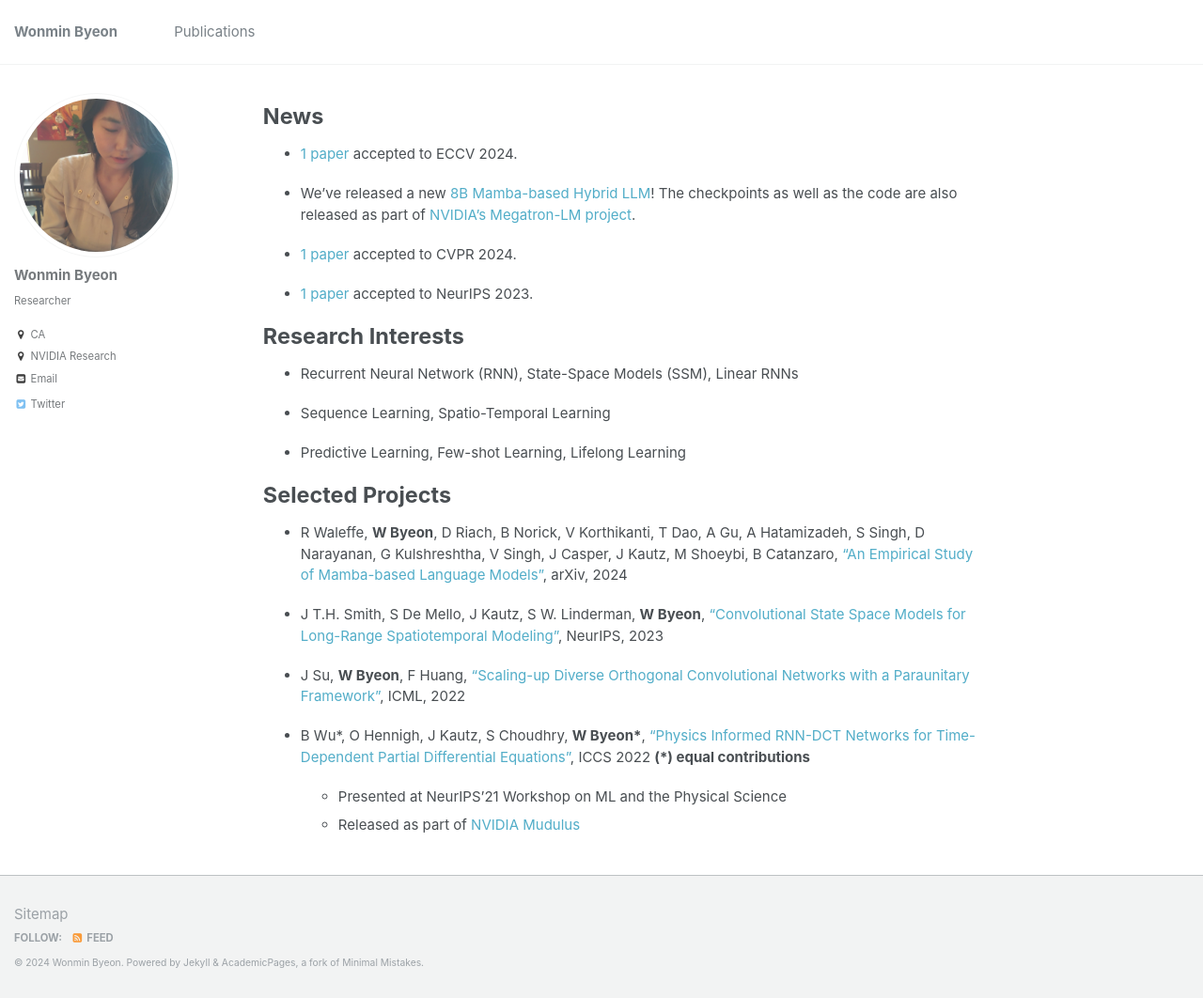
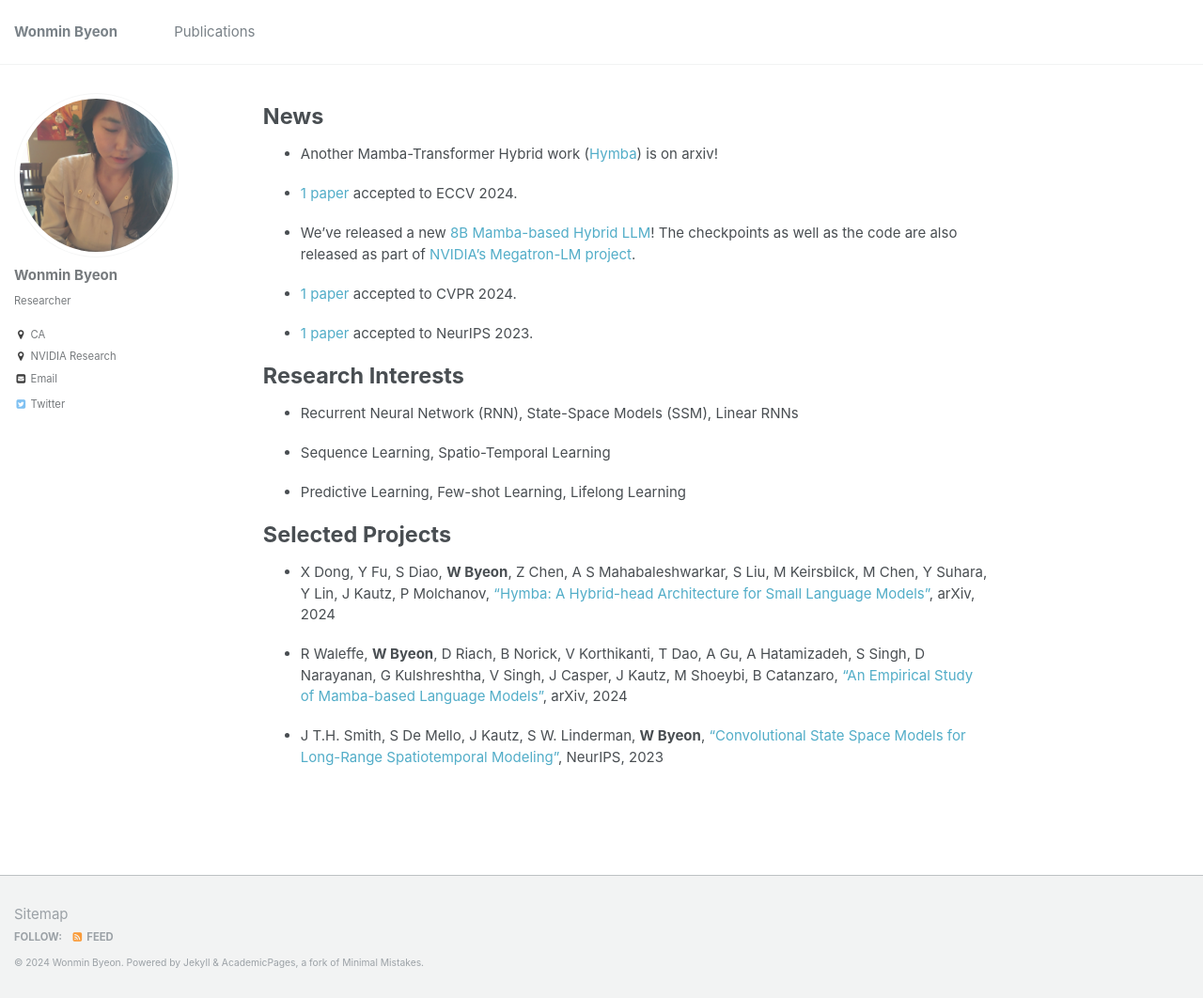
Before and after one commit to wonmin-byeon/wonmin-byeon.github.io, a Jekyll site: the page built from _pages/about.md, in a window 1280 px wide and 1062 px high. Shown: the whole window at 94% size. Built offline with Jekyll 4.4.1, drawn with Linux system fonts in a browser that asks for light colours.

Commit message:
add hymba paper

```diff
--- a/_config.yml
+++ b/_config.yml
@@ -45,8 +45,8 @@ staticman:
       type               : "date"
       options:
         format           : "iso8601" # "iso8601" (default), "timestamp-seconds", "timestamp-milliseconds"
-atom_feed:
-  path                   : # blank (default) uses feed.xml
+# atom_feed:
+#   path                   : # blank (default) uses feed.xml
 
 # SEO Related
 google_site_verification :
--- a/_pages/about.md
+++ b/_pages/about.md
@@ -10,6 +10,8 @@ redirect_from:
 
 News
 ======
+
+* Another Mamba-Transformer Hybrid work ([Hymba](https://wonmin-byeon.github.io/publication/2024-hymba)) is on arxiv!
 
 * [1 paper](https://wonmin-byeon.github.io/publication/2024-mtvg) accepted to ECCV 2024.
 
@@ -33,15 +35,17 @@ Research Interests
 
 Selected Projects
 ======
+* X Dong, Y Fu, S Diao, <b>W Byeon</b>, Z Chen, A S Mahabaleshwarkar, S Liu, M Keirsbilck, M Chen, Y Suhara, Y Lin, J Kautz, P Molchanov, ["Hymba: A Hybrid-head Architecture for Small Language Models"](https://wonmin-byeon.github.io/publication/2024-hymba), arXiv, 2024
+
 * R Waleffe, <b>W Byeon</b>, D Riach, B Norick, V Korthikanti, T Dao, A Gu, A Hatamizadeh, S Singh, D Narayanan, G Kulshreshtha, V Singh, J Casper, J Kautz, M Shoeybi, B Catanzaro, ["An Empirical Study of Mamba-based Language Models"](https://wonmin-byeon.github.io/publication/2024-hybrid), arXiv, 2024
 
 * J T.H. Smith, S De Mello, J Kautz, S W. Linderman, <b>W Byeon</b>, ["Convolutional State Space Models for Long-Range Spatiotemporal Modeling"](https://wonmin-byeon.github.io/publication/2023-convssm), NeurIPS, 2023
 
-* J Su, <b>W Byeon</b>, F Huang, ["Scaling-up Diverse Orthogonal Convolutional Networks with a Paraunitary Framework"](https://wonmin-byeon.github.io/publication/2022-orthoNN), ICML, 2022
+<!-- * J Su, <b>W Byeon</b>, F Huang, ["Scaling-up Diverse Orthogonal Convolutional Networks with a Paraunitary Framework"](https://wonmin-byeon.github.io/publication/2022-orthoNN), ICML, 2022 -->
 
-* B Wu*, O Hennigh, J Kautz, S Choudhry, <b>W Byeon*</b>, ["Physics Informed RNN-DCT Networks for Time-Dependent Partial Differential Equations"](https://wonmin-byeon.github.io/publication/2022-rnndct), ICCS 2022 <b> (*) equal contributions </b>
+<!-- * B Wu*, O Hennigh, J Kautz, S Choudhry, <b>W Byeon*</b>, ["Physics Informed RNN-DCT Networks for Time-Dependent Partial Differential Equations"](https://wonmin-byeon.github.io/publication/2022-rnndct), ICCS 2022 <b> (*) equal contributions </b>
     - Presented at NeurIPS'21 Workshop on ML and the Physical Science
-    - Released as part of [NVIDIA Mudulus](https://developer.nvidia.com/modulus)
+    - Released as part of [NVIDIA Mudulus](https://developer.nvidia.com/modulus)  -->
 
 <!-- * J Su*, <b>W Byeon*</b>, F Huang, J Kautz, A Anandkumar, ["Convolutional Tensor-Train LSTM for Spatio-temporal Learning"](https://wonmin-byeon.github.io/publication/2020-convttlstm), NeurIPS 2020 <b> (*) equal contributions </b>
     - Presented at ECCV'20 Tutorial on Accelerating Computer Vision with Mixed Precision.
```
Also changed, not shown: _publications/2024-hymba.md (added, +32 -0 lines).
